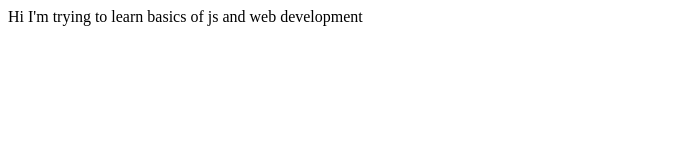
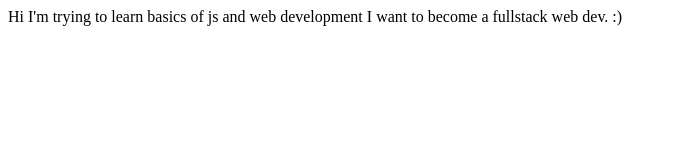
Before and after one commit to BindRakesh/portfolio-demo, a plain HTML site: page index.html in a window 1280 px wide. Shown: the whole page, without its empty margins (0-677 px from the left). Drawn offline with Linux system fonts and the light colour scheme.

Commit message:
docs-added-a-line

```diff
--- a/index.html
+++ b/index.html
@@ -8,5 +8,6 @@
 </head>
 <body>
         Hi I'm trying to learn basics of js and web development
+        I want to become a fullstack web dev. :)
 </body>
 </html>
```
